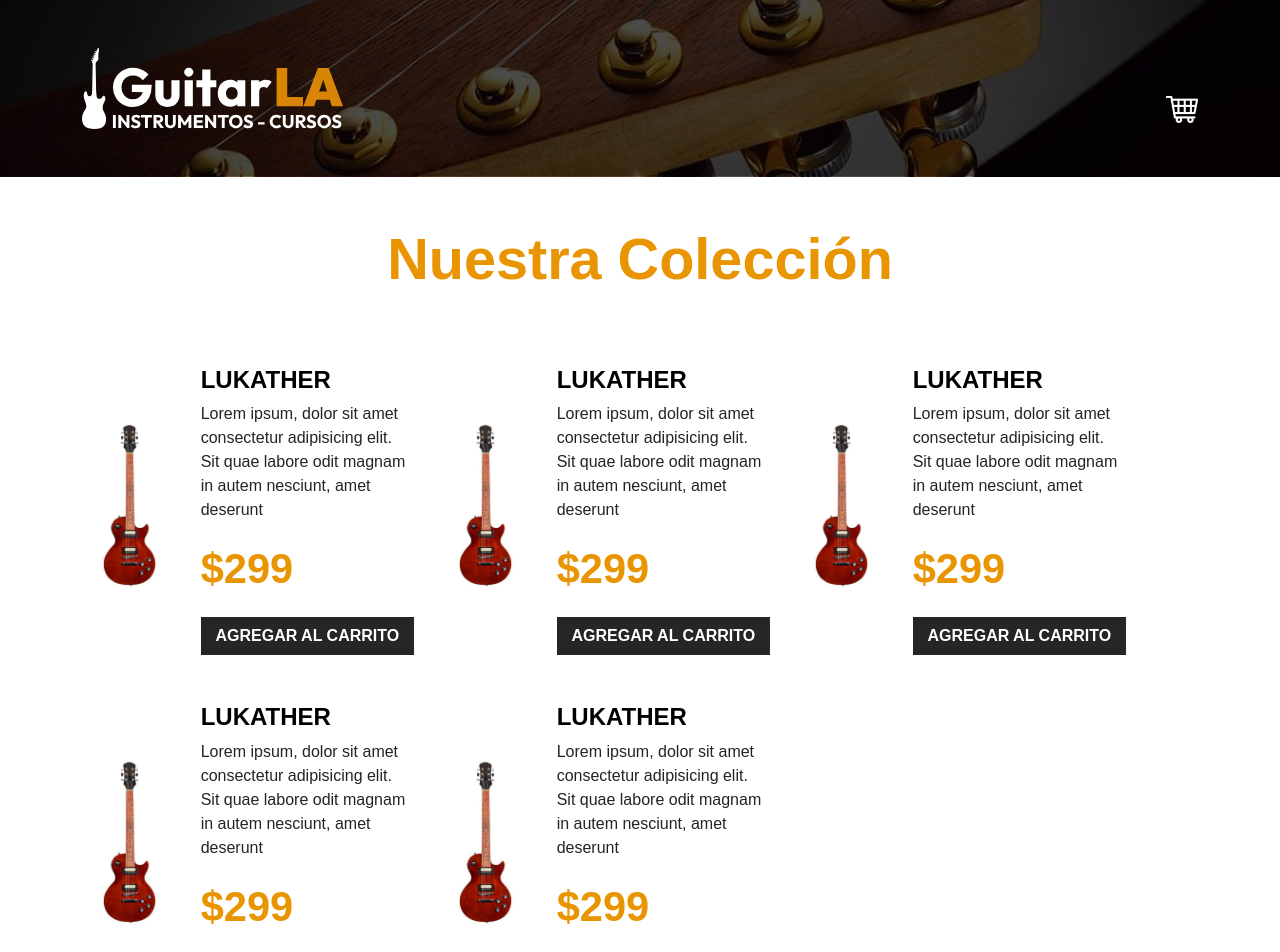
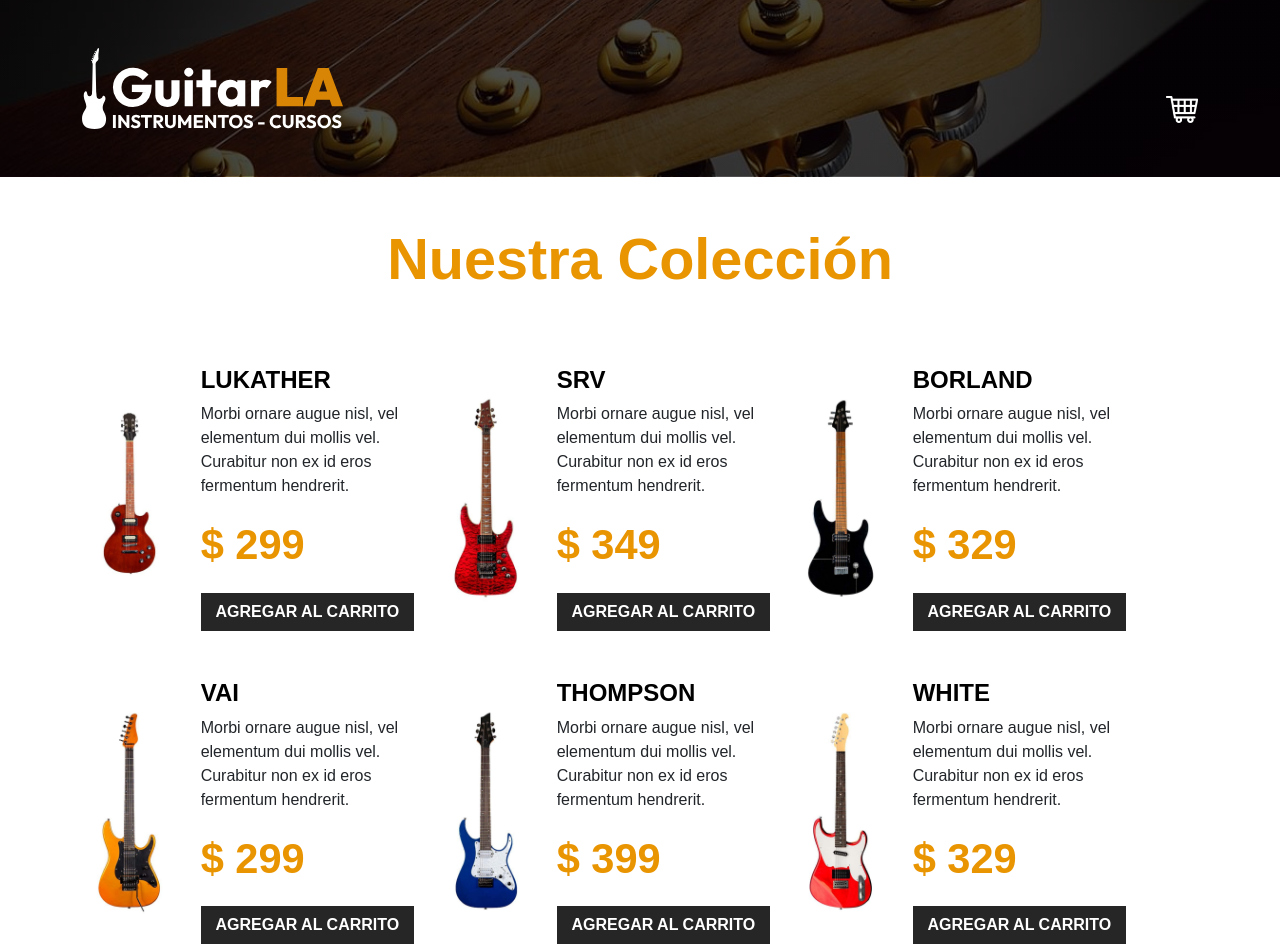
Before and after one commit to Jonnathan23/carrito_compras, a React app in the folder guitarla/: page / in a window 1280 px wide. Shown: the top 952 px of the page. Built offline with nearby package versions, Linux system fonts and the light colour scheme; the HTML template or start-up script is replaced by a standard one.

Commit message:
Proops agrgados

```diff
--- a/guitarla/src/App.jsx
+++ b/guitarla/src/App.jsx
@@ -1,6 +1,17 @@
+import { useState, useEffect } from 'react'
 import Header from "./components/Header"
 import Guitar from "./components/Guitar"
+import { db } from './data/db';
+
 function App() {
+
+    const [data, setData] = useState(db);
+    const [cart, setCart] = useState([]);
+
+    function addToCart(){
+
+    }
+
     return (
         <>
             <Header />
@@ -8,11 +19,17 @@
                 <h2 className="text-center">Nuestra Colección</h2>
 
                 <div className="row mt-5">
-                    <Guitar/>
-                    <Guitar/>
-                    <Guitar/>
-                    <Guitar/>
-                    <Guitar/>
+                    {// Para mostrar el componente el numero de veces segun nuestra base de datos
+                        //? Para la funcion map es necesario el return o poner todo dentro de un paréntesis
+                    }
+                    {data.map((guitar) => (
+                        // Implementación de Props
+                        <Guitar
+                            key={guitar.id}  //--> LLave de identificador
+                            guitar={guitar}
+                            setCart={setCart} // Pasando el statement del carrito
+                        />
+                    ))}
 
                 </div>
             </main>
--- a/guitarla/src/components/Guitar.jsx
+++ b/guitarla/src/components/Guitar.jsx
@@ -1,16 +1,20 @@
-export default function Guitar(){
+export default function Guitar({guitar, setCart}){
+
+    const {id, name,image, description, price} = guitar
+
     return(
         <div className="col-md-6 col-lg-4 my-4 row align-items-center">
             <div className="col-4">
-                <img className="img-fluid" src="./public/img/guitarra_01.jpg" alt="imagen guitarra" />
+                <img className="img-fluid" src={`/img/${image}.jpg`} alt="imagen guitarra" />
             </div>
             <div className="col-8">
-                <h3 className="text-black fs-4 fw-bold text-uppercase">Lukather</h3>
-                <p>Lorem ipsum, dolor sit amet consectetur adipisicing elit. Sit quae labore odit magnam in autem nesciunt, amet deserunt</p>
-                <p className="fw-black text-primary fs-3">$299</p>
+                <h3 className="text-black fs-4 fw-bold text-uppercase">{name}</h3>
+                <p>{description}</p>
+                <p className="fw-black text-primary fs-3">{`$ ${price}`}</p>
                 <button
                     type="button"
                     className="btn btn-dark w-100"
+                    onClick={()=> setCart(prevCart =>[...prevCart, guitar]  )}
                 >Agregar al Carrito</button>
             </div>
         </div>
--- /dev/null
+++ b/guitarla/src/data/db.js
@@ -0,0 +1,86 @@
+export const db = [
+    {
+        id: 1,
+        name: 'Lukather',
+        image: 'guitarra_01',
+        description: 'Morbi ornare augue nisl, vel elementum dui mollis vel. Curabitur non ex id eros fermentum hendrerit.',
+        price: 299,
+    },
+    {
+        id: 2,
+        name: 'SRV',
+        image: 'guitarra_02',
+        description: 'Morbi ornare augue nisl, vel elementum dui mollis vel. Curabitur non ex id eros fermentum hendrerit.',
+        price: 349,
+    },
+    {
+        id: 3,
+        name: 'Borland',
+        image: 'guitarra_03',
+        description: 'Morbi ornare augue nisl, vel elementum dui mollis vel. Curabitur non ex id eros fermentum hendrerit.',
+        price: 329,
+    },
+    {
+        id: 4,
+        name: 'VAI',
+        image: 'guitarra_04',
+        description: 'Morbi ornare augue nisl, vel elementum dui mollis vel. Curabitur non ex id eros fermentum hendrerit.',
+        price: 299,
+    },
+    {
+        id: 5,
+        name: 'Thompson',
+        image: 'guitarra_05',
+        description: 'Morbi ornare augue nisl, vel elementum dui mollis vel. Curabitur non ex id eros fermentum hendrerit.',
+        price: 399,
+    },
+    {
+        id: 6,
+        name: 'White',
+        image: 'guitarra_06',
+        description: 'Morbi ornare augue nisl, vel elementum dui mollis vel. Curabitur non ex id eros fermentum hendrerit.',
+        price: 329,
+    },
+    {
+        id: 7,
+        name: 'Cobain',
+        image: 'guitarra_07',
+        description: 'Morbi ornare augue nisl, vel elementum dui mollis vel. Curabitur non ex id eros fermentum hendrerit.',
+        price: 349,
+    },
+    {
+        id: 8,
+        name: 'Dale',
+        image: 'guitarra_08',
+        description: 'Morbi ornare augue nisl, vel elementum dui mollis vel. Curabitur non ex id eros fermentum hendrerit.',
+        price: 379,
+    },
+    {
+        id: 9,
+        name: 'Krieger',
+        image: 'guitarra_09',
+        description: 'Morbi ornare augue nisl, vel elementum dui mollis vel. Curabitur non ex id eros fermentum hendrerit.',
+        price: 289,
+    },
+    {
+        id: 10,
+        name: 'Campbell',
+        image: 'guitarra_10',
+        description: 'Morbi ornare augue nisl, vel elementum dui mollis vel. Curabitur non ex id eros fermentum hendrerit.',
+        price: 349,
+    },
+    {
+        id: 11,
+        name: 'Reed',
+        image: 'guitarra_11',
+        description: 'Morbi ornare augue nisl, vel elementum dui mollis vel. Curabitur non ex id eros fermentum hendrerit.',
+        price: 399,
+    },
+    {
+        id: 12,
+        name: 'Hazel',
+        image: 'guitarra_12',
+        description: 'Morbi ornare augue nisl, vel elementum dui mollis vel. Curabitur non ex id eros fermentum hendrerit.',
+        price: 379,
+    },
+  ]
```
